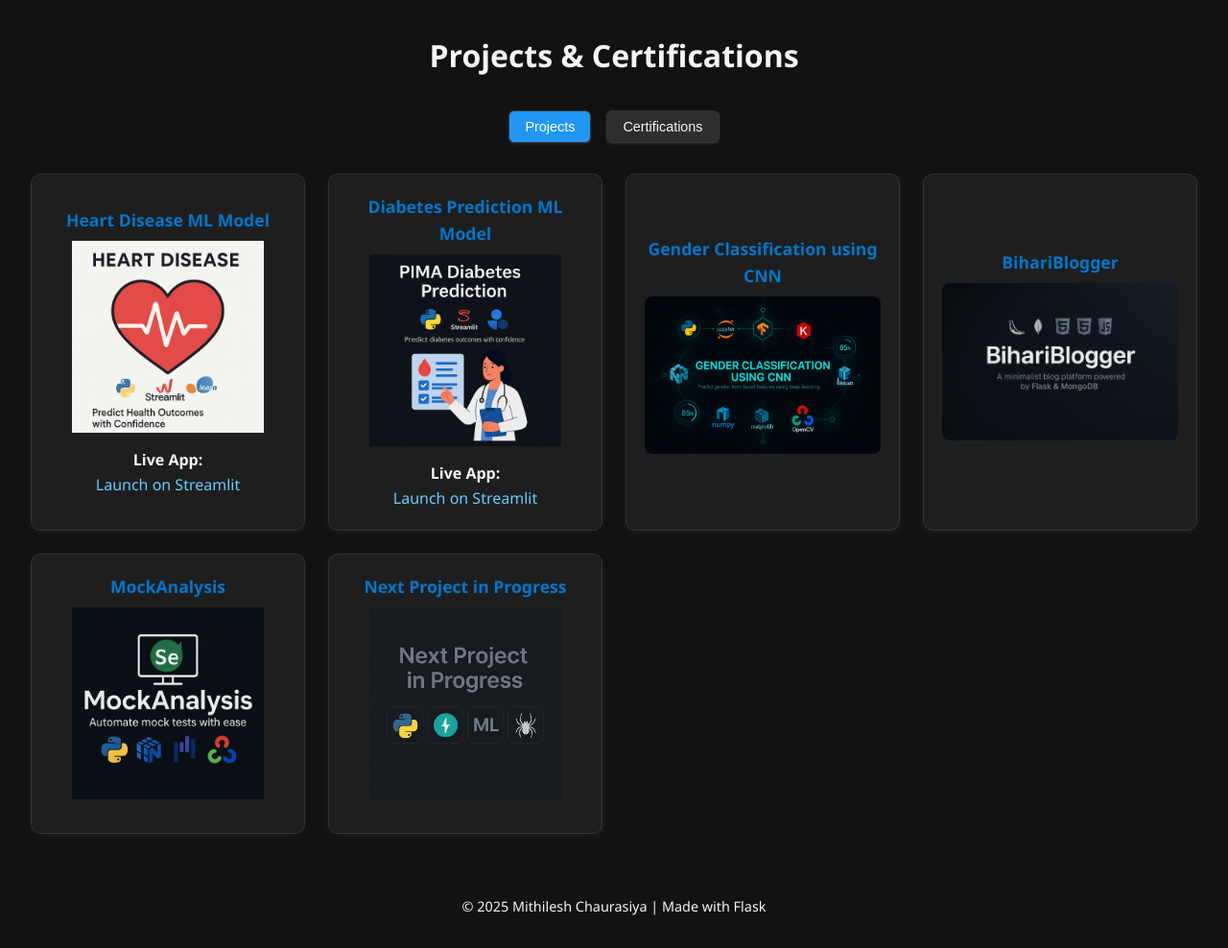
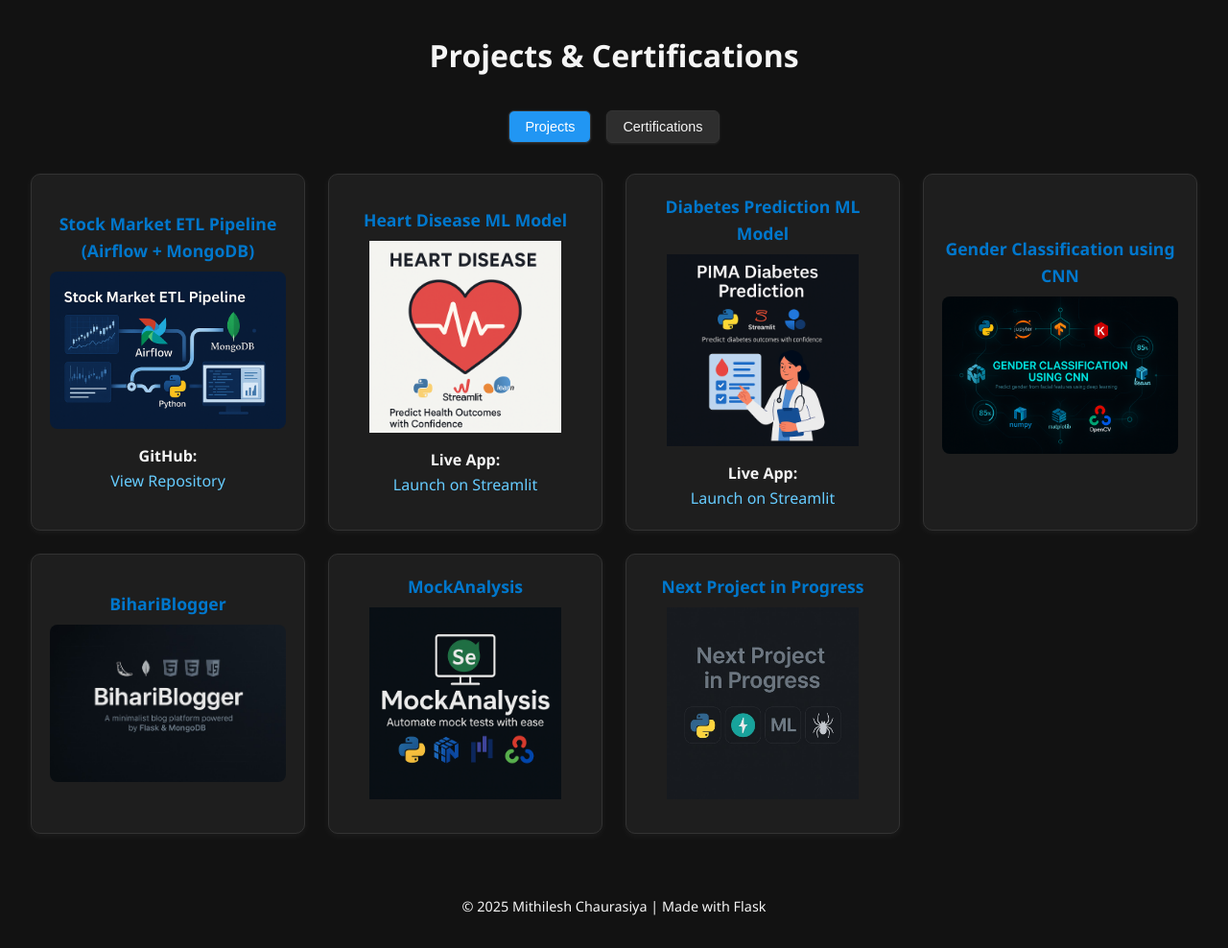
Before and after one commit to mithilesh1627/CV_Project, a Flask app: page /projects_certifications in a window 1280 px wide. Shown: the part 76-1064 px from the top of the page at 96% size. Run offline with Flask 3, Linux system fonts and the light colour scheme.

Commit message:
Update projects_certifications.html

```diff
--- a/templates/projects_certifications.html
+++ b/templates/projects_certifications.html
@@ -11,8 +11,17 @@
 
   <div class="card-container">
     <!-- Project Cards -->
+
      <div class="tab-content active" id="projects-tab">
        <div class="card-container">
+        <div class="project-card" onclick="openModal('modal7')" data-aos="fade-up" data-aos-delay="700">
+            <h4>Stock Market ETL Pipeline (Airflow + MongoDB)</h4>
+            <img src="{{ url_for('static', filename='images/stock_etl_airflow.png') }}" alt="Stock Market ETL Pipeline" class="project-image" />
+            <strong>GitHub:</strong>
+            <a href="https://github.com/mithilesh1627/Stock-Market-ETL-Airflow" target="_blank">
+              View Repository
+            </a>
+          </div>
          <div class="project-card" onclick="openModal('modal4')" data-aos="fade-up" data-aos-delay="400">
             <h4>Heart Disease ML Model</h4>
             <img src="{{ url_for('static', filename='images/heart_disease.png') }}" alt="Heart Disease ML Model" class="project-image" />
@@ -42,11 +51,11 @@
             <h4>MockAnalysis</h4>
                 <img src="{{ url_for('static', filename='images/MockAnalysis_image.png') }}" alt="MockAnalysis" class="project-image" />
           </div>
+
           <div class="project-card" onclick="openModal('modal6')" data-aos="fade-up" data-aos-delay="600">
             <h4>Next Project in Progress</h4>
             <img src="{{ url_for('static', filename='images/Next_Project_image.jpg') }}" alt="Next Project" class="project-image" />
           </div>
-
         </div>
       </div>
   </div>
@@ -242,6 +251,44 @@
       </div>
   </div>
   </div>
+  <div class="modal" id="modal7">
+  <div class="modal-content">
+    <span class="close" onclick="closeModal('modal7')">&times;</span>
+    <h3>Stock Market ETL Pipeline (Apache Airflow + MongoDB)</h3>
+    <p>
+      This real-world ETL pipeline automates the daily ingestion of stock price data from an external API. Designed for production-readiness, it includes fault-tolerant architecture, task modularity, and streamlined scheduling using <strong>Apache Airflow</strong>.
+    </p>
+    <ul>
+      <li><strong>Data Flow:</strong> Extract → Transform → Load, fully orchestrated via Airflow DAG</li>
+      <li><strong>Transformation:</strong> Data cleaned and processed using <code>Pandas</code></li>
+      <li><strong>Storage:</strong> Structured stock data stored in <code>MongoDB</code> as JSON</li>
+      <li><strong>Configurable:</strong> Task retries, XComs, logging, and scheduling support</li>
+    </ul>
+    <p><strong>Tech Stack:</strong> Apache Airflow, Python, Pandas, MongoDB, Streamlit (dashboard in progress)</p>
+    <p><strong>What I Learned:</strong> Real-world data workflow design, modular ETL architecture, NoSQL integration, and Airflow DAG best practices.</p>
+    <p><strong>Planned Improvements:</strong></p>
+    <ul>
+      <li>Slack/email notifications for task failures</li>
+      <li>Streamlit dashboard for visualizing top gainers/losers</li>
+      <li>Dockerized deployment for portability</li>
+      <li>Real-time stock prediction using RNN models</li>
+    </ul>
+    <br>
+    <p>
+      <strong>GitHub:</strong>
+      <a href="https://github.com/mithilesh1627/Stock-Market-ETL-Airflow" target="_blank">
+        View Repository
+      </a>
+    </p>
+    <div class="tech-used">
+      <i class="devicon-python-plain colored" title="Python">Python</i>
+      <i class="devicon-apache-plain colored" title="Apache Airflow">Airflow</i>
+      <i class="devicon-mongodb-plain colored" title="MongoDB">MongoDB</i>
+      <i class="devicon-pandas-plain colored" title="Pandas">Pandas</i>
+      <i class="devicon-streamlit-plain colored" title="Streamlit">Streamlit</i>
+    </div>
+  </div>
+</div>
 <!--     Modal6 -->
      <div class="modal" id="modal6">
     <div class="modal-content">
```
Lines whose indentation alone changed are shown as unchanged.
